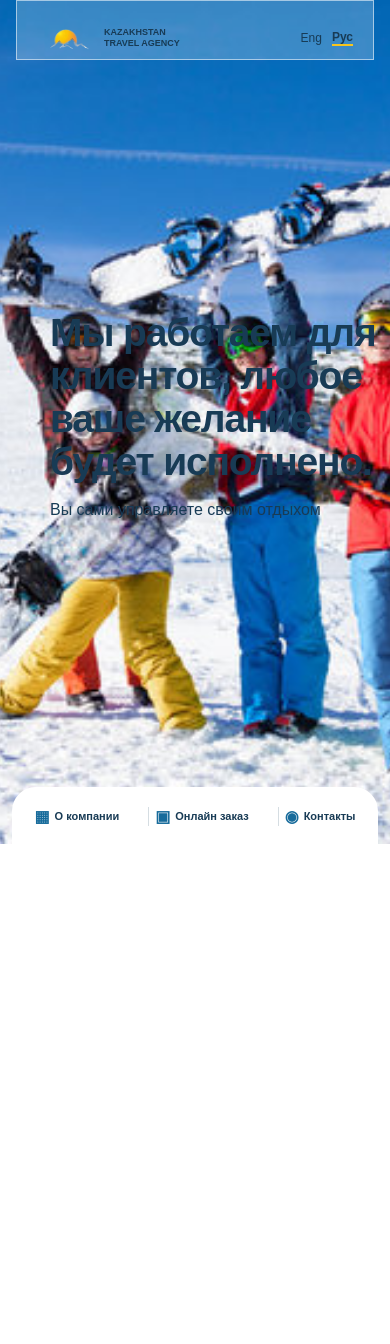
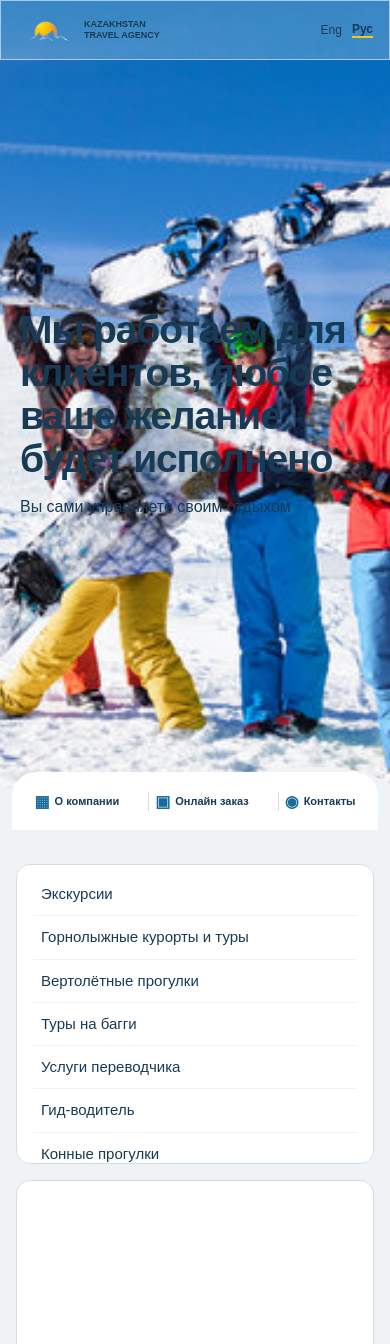
Before and after one commit to Tigr66/AlmatyTravel.kz, a React (Vite) app: page / in a window 390 px wide. Shown: the top 1344 px of the page. Before the commit the page ends 845 px from the top, so only its background shows below. Built offline with nearby package versions, Linux system fonts and the light colour scheme.

Commit message:
add sidebar

```diff
--- a/src/App.tsx
+++ b/src/App.tsx
@@ -2,9 +2,23 @@ import "@/styles/base.css";
 import "@/styles/global.css";
 import "@/styles/variables.css";
 import WinterLayout from "@/layouts/WinterLayout/WinterLayout";
+import { appRoutes } from "@/routes/app-routes";
+import { Route, Routes } from "react-router-dom";
+
+const winterChildRoutes = Object.entries(appRoutes)
+    .filter(([key]) => key.startsWith("WINTER_") && key !== "WINTER_MAIN")
+    .map(([, path]) => path);
 
 const App = () => {
-    return <WinterLayout />;
+    return (
+        <Routes>
+            <Route path={appRoutes.WINTER_MAIN} element={<WinterLayout />}>
+                {winterChildRoutes.map((path) => (
+                    <Route key={path} path={path.slice(1)} />
+                ))}
+            </Route>
+        </Routes>
+    );
 };
 
 export default App;
--- a/src/components/Header/Header.css
+++ b/src/components/Header/Header.css
@@ -1,18 +1,16 @@
 .site-header {
     position: sticky;
     top: 0;
-    grid-template-columns: minmax(190px, 1fr) auto minmax(190px, 1fr);
-    gap: 28px;
-    width: min(100% - 64px, 1390px);
-    margin: 0 auto;
+    z-index: 2;
+    display: flex;
+    align-items: center;
+    justify-content: space-between;
+    width: 100%;
+    min-height: 72px;
+    padding: 8px clamp(16px, 4vw, 56px);
     color: var(--color-primary-dark);
     border: 1px solid rgb(255 255 255 / 55%);
     background: rgb(255 255 255 / 22%);
-    width: 100%;
-    display: flex;
-    justify-content: space-between;
-    align-items: center;
-    padding: 0px 20px;
 }
 
 .site-brand {
@@ -20,6 +18,7 @@
     align-items: center;
     gap: 4px;
     width: fit-content;
+    flex-shrink: 0;
     color: inherit;
     text-decoration: none;
 }
@@ -105,13 +104,16 @@
     min-height: 22px;
 }
 
-.site-header__languages a {
+.site-header__languages button {
+    padding: 0;
+    border: 0;
+    background: none;
     color: inherit;
     font-size: 13px;
-    text-decoration: none;
+    cursor: pointer;
 }
 
-.site-header__languages a[aria-current="true"] {
+.site-header__languages button[aria-current="true"] {
     border-bottom: 2px solid var(--color-accent-yellow);
     font-weight: 700;
 }
@@ -134,8 +136,10 @@
 
 .site-header__details {
     display: flex;
-
-    gap: 20px;
+    align-items: center;
+    justify-content: center;
+    flex-wrap: wrap;
+    gap: 8px clamp(12px, 2vw, 24px);
 }
 
 .site-header__details a {
@@ -152,29 +156,14 @@
 
 @media (max-width: 1050px) {
     .site-header {
-        grid-template-columns: 1fr auto;
-        align-items: center;
-        width: min(100% - 40px, 900px);
-        gap: 16px;
-    }
-
-    .site-nav {
-        grid-column: 1 / -1;
-        grid-row: 2;
-        justify-self: center;
-    }
-
-    .site-header__contact {
-        grid-column: 2;
-        grid-row: 1;
+        padding-inline: clamp(16px, 3vw, 32px);
     }
 }
 
 @media (max-width: 600px) {
     .site-header {
-        width: calc(100% - 32px);
-        padding-top: 16px;
-        gap: 14px 8px;
+        min-height: 60px;
+        padding: 6px 16px;
     }
 
     .site-brand {
@@ -194,7 +183,7 @@
         gap: 10px;
     }
 
-    .site-header__languages a {
+    .site-header__languages button {
         font-size: 12px;
     }
 
--- a/src/components/Header/Header.tsx
+++ b/src/components/Header/Header.tsx
@@ -1,12 +1,13 @@
 import { appRoutes } from "@/routes/app-routes";
+import { Link } from "react-router-dom";
 import "./Header.css";
 
 const Header = () => {
     return (
         <header className="site-header">
-            <a
+            <Link
                 className="site-brand"
-                href={appRoutes.WINTER_MAIN}
+                to={appRoutes.WINTER_MAIN}
                 aria-label="Kazakhstan Travel Agency — главная"
             >
                 <img
@@ -19,7 +20,7 @@ const Header = () => {
                     <br />
                     Travel Agency
                 </span>
-            </a>
+            </Link>
             <div className="site-header__details">
                 <a href="tel:+77775259885">+7 777 525 98 85</a>
                 <a href="mailto:kztravel@mail.ru">kztravel@mail.ru</a>
@@ -27,12 +28,12 @@ const Header = () => {
 
             <div className="site-header__contact">
                 <div className="site-header__languages" aria-label="Язык сайта">
-                    <a href="#english" lang="en">
+                    <button type="button" lang="en">
                         Eng
-                    </a>
-                    <a href="#russian" lang="ru" aria-current="true">
+                    </button>
+                    <button type="button" lang="ru" aria-current="true">
                         Рус
-                    </a>
+                    </button>
                 </div>
             </div>
         </header>
--- a/src/layouts/WinterLayout/WinterLayout.css
+++ b/src/layouts/WinterLayout/WinterLayout.css
@@ -1,12 +1,12 @@
 .winter-page {
     min-height: 100vh;
-    overflow: hidden;
     background: var(--color-background-soft);
     color: var(--color-primary-dark);
     font-family: Arial, Helvetica, sans-serif;
 }
 
 .winter-hero {
+    position: relative;
     display: flex;
     flex-direction: column;
     min-height: min(820px, 100svh);
@@ -19,17 +19,14 @@
 }
 
 .winter-hero__content {
+    position: relative;
+    z-index: 1;
+    display: flex;
     flex: 1;
-    display: flex;
+    flex-direction: column;
     justify-content: center;
-    flex-direction: column;
-    margin: 0 50px;
-}
-
-.winter-hero__eyebrow {
-    margin-bottom: 8px;
-    font-size: 17px;
-    line-height: 1.4;
+    width: min(calc(100% - 64px), 1390px);
+    margin-inline: auto;
 }
 
 .winter-hero h1 {
@@ -46,52 +43,10 @@
     line-height: 1.5;
 }
 
-.winter-hero__button {
-    display: inline-flex;
-    min-width: 174px;
-    align-items: center;
-    justify-content: center;
-    gap: 12px;
-    margin-top: 20px;
-    padding: 14px 22px;
-    border-radius: 28px;
-    background: var(--color-accent-yellow);
-    color: var(--color-primary-dark);
-    font-size: 14px;
-    font-weight: 700;
-    text-decoration: none;
-}
-
-.winter-hero__button svg {
-    width: 16px;
-    height: 16px;
-    fill: none;
-    stroke: currentColor;
-    stroke-linecap: round;
-    stroke-linejoin: round;
-    stroke-width: 1.8;
-}
-
-.winter-hero__pagination {
-    display: flex;
-    gap: 9px;
-    margin-top: 30px;
-}
-
-.winter-hero__pagination span {
-    width: 9px;
-    height: 9px;
-    border-radius: 50%;
-    background: rgb(23 107 155 / 30%);
-}
-
-.winter-hero__pagination .is-active {
-    background: var(--color-primary);
-}
-
 .winter-hero__quick-links {
     position: absolute;
-    bottom: -1px;
+    z-index: 2;
+    bottom: 18px;
     left: 50%;
     display: flex;
     width: min(584px, calc(100% - 40px));
@@ -126,9 +81,70 @@
     font-size: 20px;
 }
 
-.winter-page__next {
-    min-height: 72px;
-    background: var(--color-background-soft);
+.winter-hero__wave {
+    position: absolute;
+    z-index: 0;
+    bottom: 0;
+    left: 0;
+    width: 100%;
+    height: 120px;
+    pointer-events: none;
+}
+
+.winter-content {
+    display: grid;
+    grid-template-columns: minmax(230px, 280px) minmax(0, 1fr);
+    gap: 24px;
+    width: min(calc(100% - 64px), 1390px);
+    margin-inline: auto;
+    padding: 28px 0 48px;
+}
+
+.winter-sidebar,
+.winter-content__page {
+    min-width: 0;
+    border: 1px solid var(--color-border);
+    border-radius: 14px;
+    background: var(--color-background);
+}
+
+.winter-sidebar {
+    align-self: start;
+    padding: 8px 16px;
+}
+
+.winter-sidebar__nav {
+    display: flex;
+    flex-direction: column;
+}
+
+.winter-sidebar__link {
+    display: block;
+    padding: 13px 8px;
+    border-bottom: 1px solid var(--color-background-soft);
+    color: var(--color-primary-dark);
+    font-size: 15px;
+    line-height: 1.35;
+    text-decoration: none;
+    transition: color 140ms ease, background-color 140ms ease;
+}
+
+.winter-sidebar__link:last-child {
+    border-bottom: 0;
+}
+
+.winter-sidebar__link:hover,
+.winter-sidebar__link--active {
+    color: var(--color-primary);
+}
+
+.winter-sidebar__link--active {
+    font-weight: 700;
+}
+
+.winter-content__page {
+    min-height: 420px;
+    padding: 24px;
 }
 
 @media (max-width: 1050px) {
@@ -137,30 +153,26 @@
         background-position: 58% center;
     }
 
-    .winter-hero__content {
-        width: min(100% - 40px, 900px);
-        margin-top: 40px;
+    .winter-hero__content,
+    .winter-content {
+        width: min(calc(100% - 40px), 900px);
+    }
+
+    .winter-content {
+        grid-template-columns: minmax(210px, 250px) minmax(0, 1fr);
+        gap: 20px;
     }
 }
 
-@media (max-width: 600px) {
+@media (max-width: 700px) {
     .winter-hero {
         min-height: max(720px, 100svh);
         background-position: 57% center;
     }
 
-    .winter-hero::before {
-        background: rgb(240 243 246 / 48%);
-    }
-
     .winter-hero__content {
         width: calc(100% - 40px);
-        margin-top: 42px;
-        padding-bottom: 112px;
-    }
-
-    .winter-hero__eyebrow {
-        font-size: 14px;
+        padding-bottom: 76px;
     }
 
     .winter-hero h1 {
@@ -176,6 +188,7 @@
     }
 
     .winter-hero__quick-links {
+        bottom: 14px;
         width: calc(100% - 24px);
         min-height: 58px;
         padding: 0 4px;
@@ -192,7 +205,24 @@
         font-size: 16px;
     }
 
-    .winter-page__next {
-        min-height: 32px;
+    .winter-content {
+        grid-template-columns: minmax(0, 1fr);
+        gap: 16px;
+        width: calc(100% - 32px);
+        padding: 20px 0 32px;
+    }
+
+    .winter-sidebar {
+        max-height: 300px;
+        overflow-y: auto;
+    }
+
+    .winter-sidebar__link {
+        padding-block: 11px;
+    }
+
+    .winter-content__page {
+        min-height: 300px;
+        padding: 18px;
     }
 }
--- a/src/layouts/WinterLayout/WinterLayout.tsx
+++ b/src/layouts/WinterLayout/WinterLayout.tsx
@@ -1,19 +1,36 @@
 import { Header } from "@/components/Header";
 import { appRoutes } from "@/routes/app-routes";
+import { Link, NavLink, Outlet } from "react-router-dom";
 import "./WinterLayout.css";
+
+const winterMenuItems = [
+    { label: "Экскурсии", to: appRoutes.WINTER_TOURS },
+    { label: "Горнолыжные курорты и туры", to: appRoutes.WINTER_MOUNTAIN_TOURS },
+    { label: "Вертолётные прогулки", to: appRoutes.WINTER_HELICOPTER_TOURS },
+    { label: "Туры на багги", to: appRoutes.WINTER_BUGGY_TOURS },
+    { label: "Услуги переводчика", to: appRoutes.WINTER_TRANSLATOR },
+    { label: "Гид-водитель", to: appRoutes.WINTER_PRIVATE_DRIVER_GUIDE },
+    { label: "Конные прогулки", to: appRoutes.WINTER_HORSE_RIDING },
+    { label: "Юрты", to: appRoutes.WINTER_YURTS },
+    { label: "Школа сноуборда", to: appRoutes.WINTER_SNOWBOARD_SCHOOL },
+    { label: "Уроки горных лыж", to: appRoutes.WINTER_SKI_LESSONS },
+    { label: "Хели-ски", to: appRoutes.WINTER_HELI_SKI },
+    { label: "Фрирайд", to: appRoutes.WINTER_FREERIDE },
+] as const;
 
 const WinterLayout = () => {
     return (
-        <main className="winter-page">
+        <div className="winter-page">
             <div className="winter-hero">
                 <Header />
                 <section
                     className="winter-hero__content"
+                    id="about"
                     aria-labelledby="winter-hero-title"
                 >
                     <h1 id="winter-hero-title">
                         Мы работаем для клиентов, любое ваше желание будет
-                        исполнено.
+                        исполнено
                     </h1>
                     <p className="winter-hero__subtitle">
                         Вы сами управляете своим отдыхом
@@ -24,18 +41,53 @@ const WinterLayout = () => {
                     className="winter-hero__quick-links"
                     aria-label="Популярные разделы"
                 >
-                    <a href="#about">
+                    <Link to={{ pathname: appRoutes.WINTER_MAIN, hash: "#about" }}>
                         <span aria-hidden="true">▦</span>О компании
-                    </a>
-                    <a href={appRoutes.WINTER_ORDER}>
+                    </Link>
+                    <Link to={appRoutes.WINTER_ORDER}>
                         <span aria-hidden="true">▣</span>Онлайн заказ
-                    </a>
-                    <a href={appRoutes.WINTER_CONTACTS}>
+                    </Link>
+                    <Link to={appRoutes.WINTER_CONTACTS}>
                         <span aria-hidden="true">◉</span>Контакты
-                    </a>
+                    </Link>
                 </nav>
+
+                <svg
+                    className="winter-hero__wave"
+                    viewBox="0 0 1440 160"
+                    preserveAspectRatio="none"
+                    aria-hidden="true"
+                >
+                    <path
+                        d="M0 80 C360 160 1080 0 1440 80 L1440 160 L0 160 Z"
+                        fill="var(--color-background-soft)"
+                    />
+                </svg>
             </div>
-        </main>
+
+            <div className="winter-content">
+                <aside className="winter-sidebar" aria-label="Разделы зимнего отдыха">
+                    <nav className="winter-sidebar__nav" aria-label="Навигация по зимним маршрутам">
+                        {winterMenuItems.map(({ label, to }) => (
+                            <NavLink
+                                className={({ isActive }) =>
+                                    `winter-sidebar__link${isActive ? " winter-sidebar__link--active" : ""}`
+                                }
+                                key={to}
+                                to={to}
+                                end
+                            >
+                                {label}
+                            </NavLink>
+                        ))}
+                    </nav>
+                </aside>
+
+                <section className="winter-content__page" aria-label="Содержимое страницы">
+                    <Outlet />
+                </section>
+            </div>
+        </div>
     );
 };
 
--- a/src/main.tsx
+++ b/src/main.tsx
@@ -1,9 +1,12 @@
 import { StrictMode } from "react";
 import { createRoot } from "react-dom/client";
+import { BrowserRouter } from "react-router-dom";
 import App from "./App.tsx";
 
 createRoot(document.getElementById("root")!).render(
     <StrictMode>
-        <App />
+        <BrowserRouter>
+            <App />
+        </BrowserRouter>
     </StrictMode>,
 );
```
